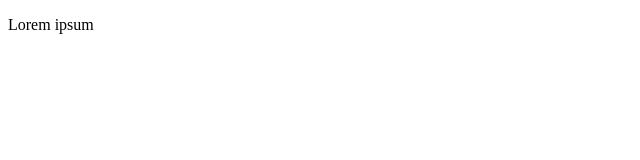
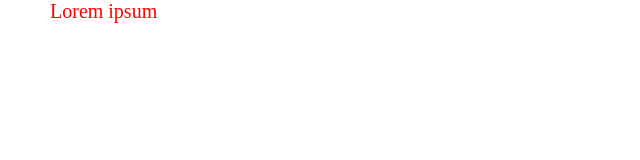
Before and after one commit to pavelbotman/gid, a plain HTML site: page index.html in a window 1280 px wide. Shown: the whole page, without its empty margins (0-640 px from the left). Drawn offline with Linux system fonts and the light colour scheme.

Commit message:
create new style for p

```diff
--- a/css/style.css
+++ b/css/style.css
@@ -0,0 +1,14 @@
+* {
+    margin: 0;
+    padding: 0;
+    font-size: inherit;
+    color: inherit;
+    -webkit-font-smoothing: antialiased;}
+
+
+p{
+    margin-left: 50px;
+    font-size: 20px;
+    color: red;
+
+}
```
Also changed, not shown: index.html (+1 -0 lines).
